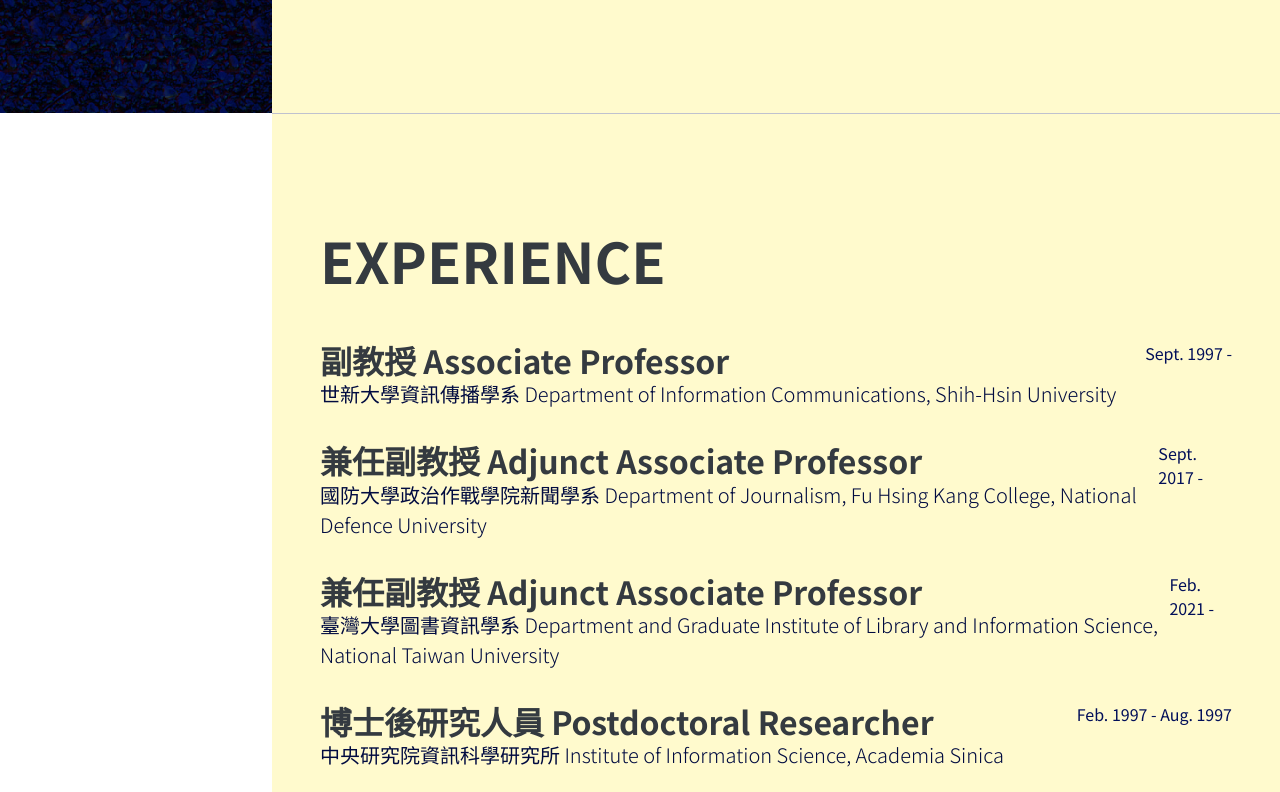
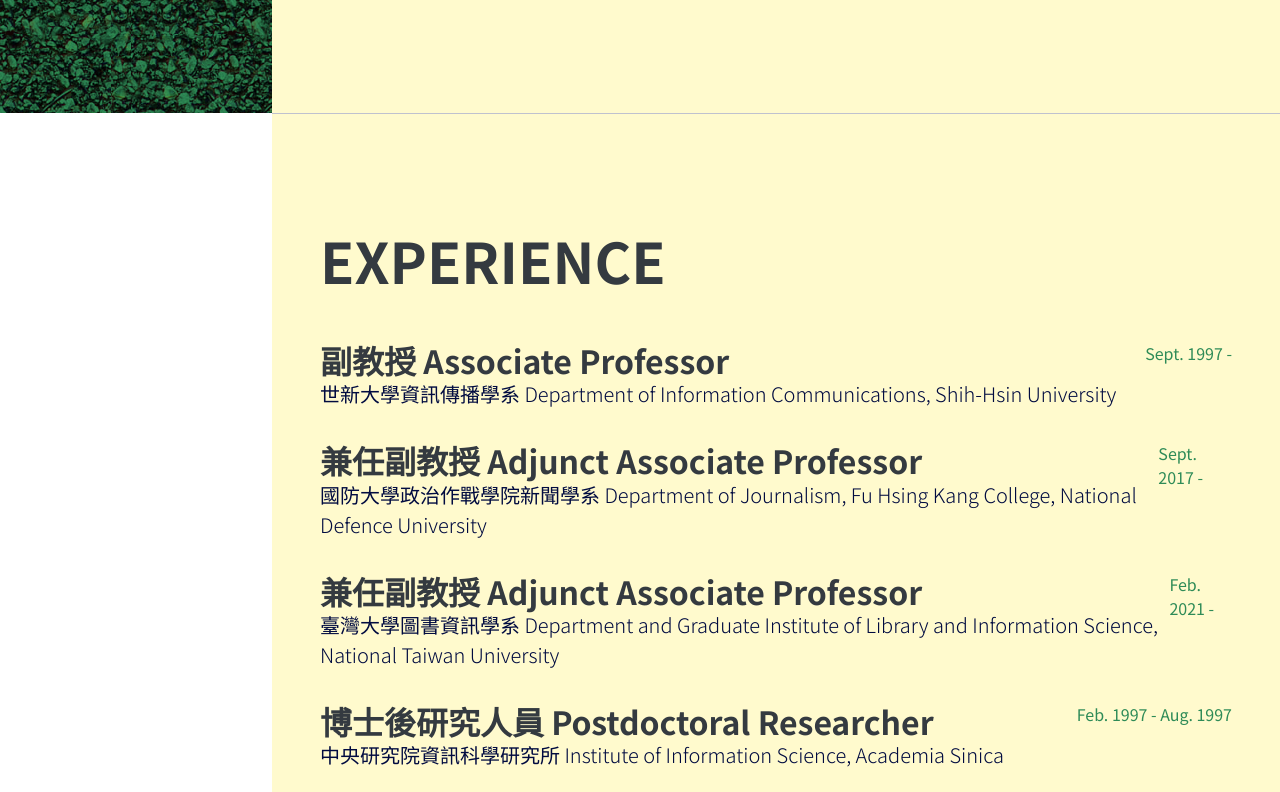
Before and after one commit to sungchien/sungchien.github.io, a plain HTML site: page index.html in a window 1280 px wide. Shown: the part 687-1479 px from the top of the page. Drawn offline with nearby package versions, Linux system fonts and the light colour scheme; a web font is replaced by a local one.

Commit message:
將背景改為海綠色RGB(46, 139, 87)
從RGB(2, 15, 89)改為RGB(46, 139, 87)。

```diff
--- a/css/mystyles.css
+++ b/css/mystyles.css
@@ -44,10 +44,10 @@ h2 {
 }
 
 :root {
-    --bs-primary-rgb: 2, 15, 89; /* 深藍色 */
+    --bs-primary-rgb: 46, 139, 87; /* 深藍色 */
     --bs-bg-opacity: 1;
-    --bs-link-color: rgb(2, 15, 89);
-    --bs-link-hover-color: rgb(2, 15, 89);
+    --bs-link-color: rgb(46, 139, 87);
+    --bs-link-hover-color: rgb(46, 139, 87);
 }
 
 .social-icons .social-icon {
```
